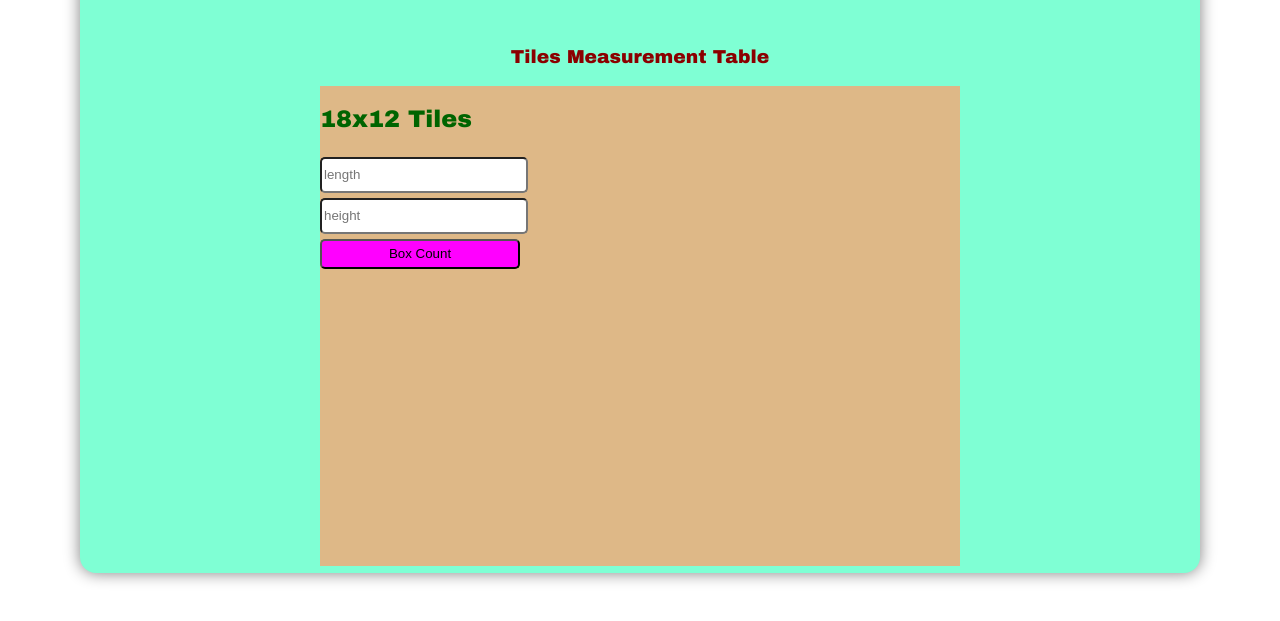
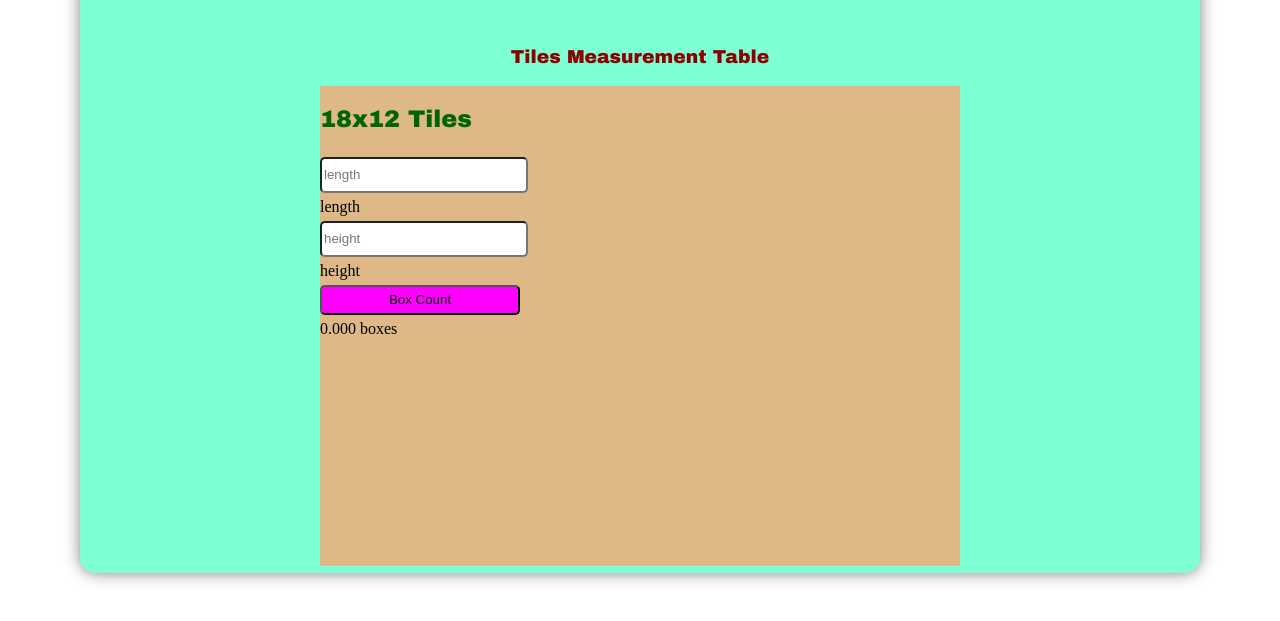
Before and after one commit to Syedalthafusain/Tiles-measurement, a plain HTML site: page index.html in a window 1280 px wide. Both pictures are taken after a click on the button "Box Count". Shown: the part 155-776 px from the top of the page. Drawn offline with Linux system fonts and the light colour scheme.

Commit message:
18x12 box calculation done

```diff
--- a/index.html
+++ b/index.html
@@ -16,9 +16,9 @@
         </h3>
         <div class="tile-18x12">
             <h2>18x12 Tiles</h2>
-            <input type="text" id="length" placeholder="length">
-            <input type="text" id="height" placeholder="height">
-            <button type="submit" id="calculatebtn">Box Count</button>
+            <input type="text" id="length" placeholder="length">length
+            <input type="text" id="height" placeholder="height">height
+            <button type="button" id="calculatebtn">Box Count</button>
             <div id="result"></div>
         </div>
     </div>
--- a/main.js
+++ b/main.js
@@ -1,6 +1,8 @@
-function calculation(params) {
-    const length=document.getElementById("length").value
-    const height=document.getElementById("height").value
-    const result=document.getElementById("result")
-
+document.getElementById("calculatebtn").addEventListener("click", calculatebtn);
+function calculatebtn() {
+  const length = Number(document.getElementById("length").value);
+  const height = Number(document.getElementById("height").value);
+  const result = document.getElementById("result");
+  const boxcount = (length * height) / 9;
+  result.innerHTML = boxcount.toFixed(3) +" boxes";
 }
```
